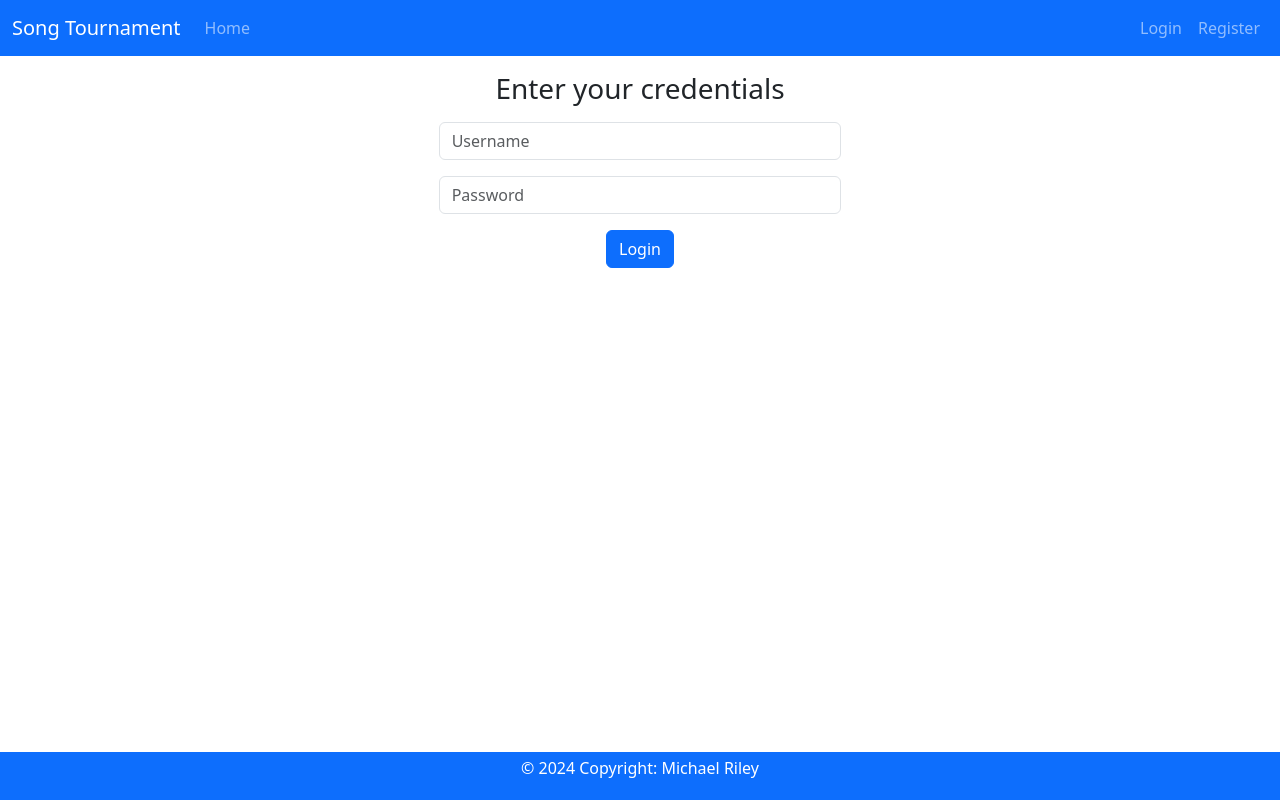
After one commit to mikerly131/song_tournament, a FastAPI app: template templates/login.html in a window 1280 px wide. The commit adds this page. Run offline with FastAPI, Linux system fonts and the light colour scheme; the template is opened without the code that fills it, so the values that code supplies are empty.

Commit message:
login and register templates, no auth func yet

```diff
--- a/templates/index.html
+++ b/templates/index.html
@@ -36,10 +36,10 @@
                 </div>
                 <div class="row h-75">
                     <div class="col-md-6 text-center">
-                       <a href="#" class="btn btn-primary btn-lg">Login</a>
+                       <a href="{{ url_for('login_get') }}" class="btn btn-primary btn-lg">Login</a>
                     </div>
                     <div class="col-md-6 text-center">
-                       <a href="#" class="btn btn-primary btn-lg">Register</a>
+                       <a href="{{ url_for('register_get') }}" class="btn btn-primary btn-lg">Register</a>
                     </div>
                 </div>
                 {% endif %}
--- /dev/null
+++ b/templates/login.html
@@ -0,0 +1,38 @@
+<!DOCTYPE html>
+<html lang="en">
+<head>
+    <meta charset="UTF-8">
+    <meta name ="viewport" content="width=device-width, initial-scale=1">
+    <title>Song Tournament - Login</title>
+    <link href="https://cdn.jsdelivr.net/npm/bootstrap@5.3.3/dist/css/bootstrap.min.css" rel="stylesheet" integrity="sha384-QWTKZyjpPEjISv5WaRU9OFeRpok6YctnYmDr5pNlyT2bRjXh0JMhjY6hW+ALEwIH" crossorigin="anonymous">
+    <link href="{{ url_for('static', path='/styles.css') }}" rel="stylesheet">
+</head>
+<body class="d-flex flex-column min-vh-100">
+
+    {% include 'header.html' %}
+
+    <div class="container-fluid text-center h-100">
+        <div class="row my-3 align-items-center">
+            <div class="col"></div>
+            <div class="col">
+                <form>
+                    <span class="h3">Enter your credentials</span>
+                    <div class="mt-3 mb-3">
+                        <input type="email" class="form-control" id="username" placeholder="Username">
+                    </div>
+                    <div class="mb-3">
+                        <input type="password" class="form-control" id="pword" placeholder="Password">
+                    </div>
+                    <button type="submit" class="btn btn-primary">Login</button>
+                </form>
+            </div>
+            <div class="col"></div>
+        </div>
+    </div>
+
+    {% include 'footer.html' %}
+
+<script src="https://cdn.jsdelivr.net/npm/@popperjs/core@2.11.8/dist/umd/popper.min.js" integrity="sha384-I7E8VVD/ismYTF4hNIPjVp/Zjvgyol6VFvRkX/vR+Vc4jQkC+hVqc2pM8ODewa9r" crossorigin="anonymous"></script>
+<script src="https://cdn.jsdelivr.net/npm/bootstrap@5.3.3/dist/js/bootstrap.min.js" integrity="sha384-0pUGZvbkm6XF6gxjEnlmuGrJXVbNuzT9qBBavbLwCsOGabYfZo0T0to5eqruptLy" crossorigin="anonymous"></script>
+</body>
+</html>
```
Also changed, not shown: routes/account.py (+9 -5 lines), templates/register.html (added, +38 -0 lines).
